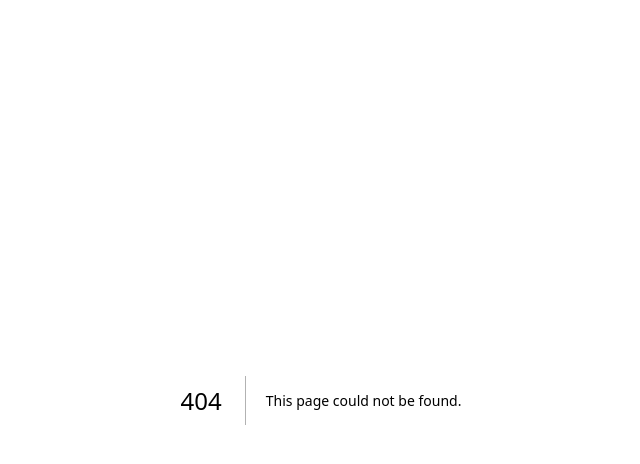
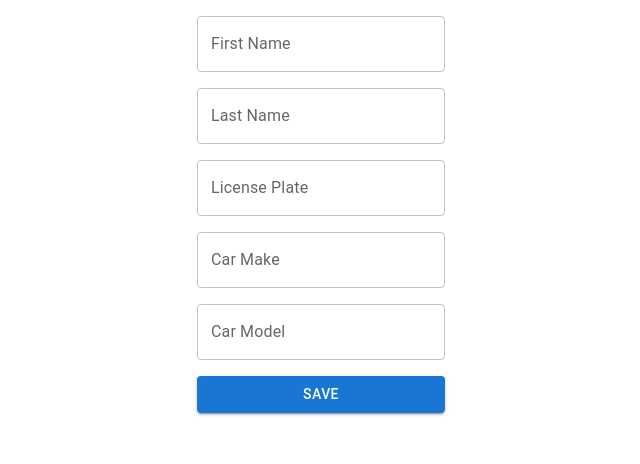
Before and after one commit to orlinivanov/gent-parker, a Next.js app: page /profile in a window 1280 px wide. Before the commit this address had no page. Shown: the top 464 px of the page, without its empty margins (319-959 px from the left). Built offline with nearby package versions, Linux system fonts and the light colour scheme; no server answers.

Commit message:
add user profile form page

```diff
--- /dev/null
+++ b/src/app/profile/page.tsx
@@ -0,0 +1,9 @@
+import UserProfileForm from "@/components/form/UserProfileForm";
+import { cookies } from "next/headers";
+
+export default async function ProfilePage() {
+  const cookieStore = await cookies();
+  const user = JSON.parse(cookieStore.get("user")?.value || "{}");
+
+  return <UserProfileForm user={user} />;
+}
--- /dev/null
+++ b/src/components/form/UserProfileForm.tsx
@@ -0,0 +1,94 @@
+"use client";
+
+import { Controller, useForm } from "react-hook-form";
+import { zodResolver } from "@hookform/resolvers/zod";
+
+import { User } from "@/types";
+import { userSchema } from "@/types/schemas";
+import { Button, TextField } from "@mui/material";
+import { StyleFormContainer } from "./styled";
+import { createEmptyUser, userHasValues } from "@/lib/user";
+import { setUserCookie } from "@/lib/actions";
+
+interface Props {
+  user?: User;
+  onSave?: (user: User) => void;
+}
+
+export default function UserProfileForm({ user = {} as User }: Props) {
+  const {
+    control,
+    handleSubmit,
+    formState: { errors },
+  } = useForm<User>({
+    resolver: zodResolver(userSchema),
+    values: userHasValues(user) ? user : createEmptyUser(),
+  });
+
+  return (
+    <StyleFormContainer>
+      <Controller
+        name={`firstName`}
+        control={control}
+        render={({ field }) => (
+          <TextField
+            label={!errors.firstName ? "First Name" : errors.firstName?.message}
+            error={!!errors.firstName}
+            {...field}
+          />
+        )}
+      />
+      <Controller
+        name={`lastName`}
+        control={control}
+        render={({ field }) => (
+          <TextField
+            label={!errors.lastName ? "Last Name" : errors.lastName?.message}
+            error={!!errors.lastName}
+            {...field}
+          />
+        )}
+      />
+      <Controller
+        name={`licensePlate`}
+        control={control}
+        render={({ field }) => (
+          <TextField
+            label={
+              !errors.licensePlate
+                ? "License Plate"
+                : errors.licensePlate?.message
+            }
+            error={!!errors.licensePlate}
+            {...field}
+          />
+        )}
+      />
+      <Controller
+        name={`carMake`}
+        control={control}
+        render={({ field }) => (
+          <TextField
+            label={!errors.carMake ? "Car Make" : errors.carMake?.message}
+            error={!!errors.carMake}
+            {...field}
+          />
+        )}
+      />
+      <Controller
+        name={`carModel`}
+        control={control}
+        render={({ field }) => (
+          <TextField
+            label={!errors.carModel ? "Car Model" : errors.carModel?.message}
+            error={!!errors.carModel}
+            {...field}
+          />
+        )}
+      />
+      <Button variant="contained" onClick={handleSubmit(setUserCookie)}>
+        Save
+      </Button>
+    </StyleFormContainer>
+  );
+}
--- /dev/null
+++ b/src/components/form/styled.tsx
@@ -0,0 +1,10 @@
+import styled from "@emotion/styled";
+
+export const StyleFormContainer = styled.div`
+  display: flex;
+  flex-direction: column;
+  gap: 1rem;
+  max-width: 800px;
+  margin: 0 auto;
+  padding: 1rem;
+`;
```
